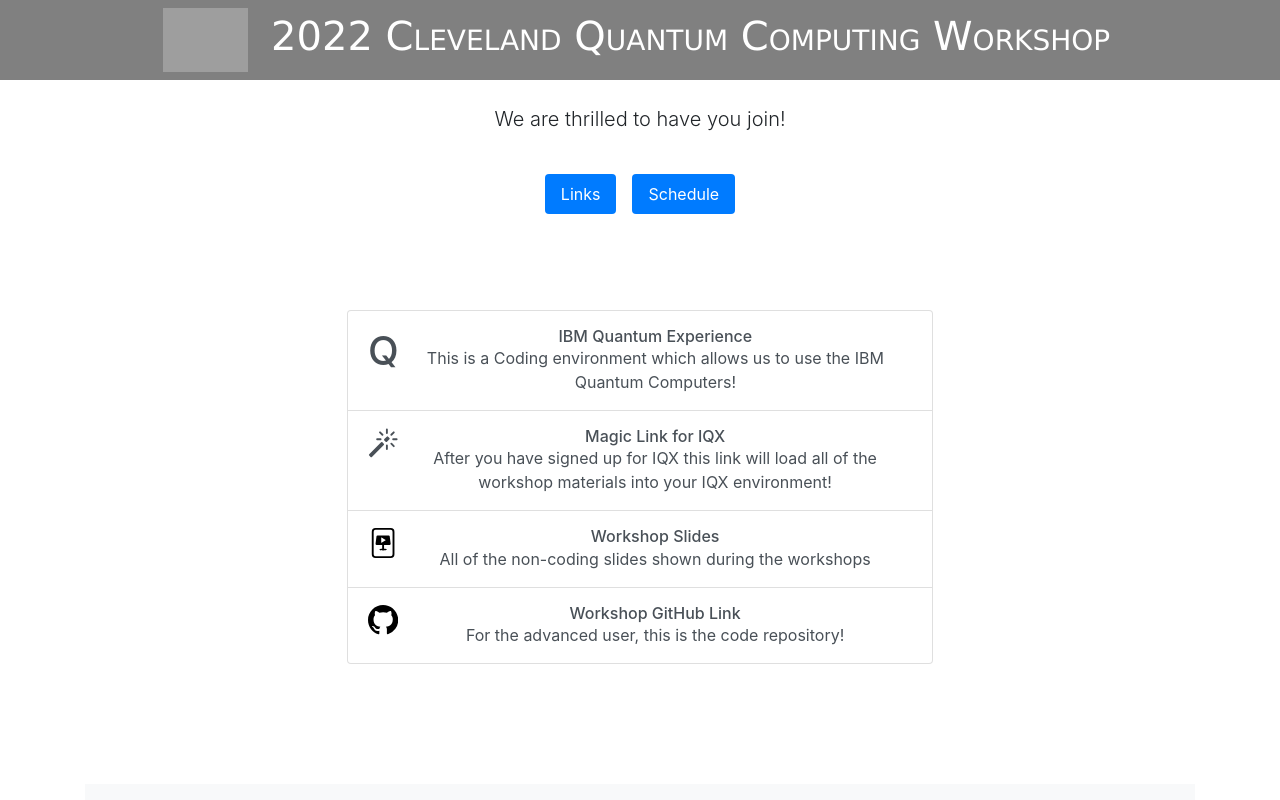
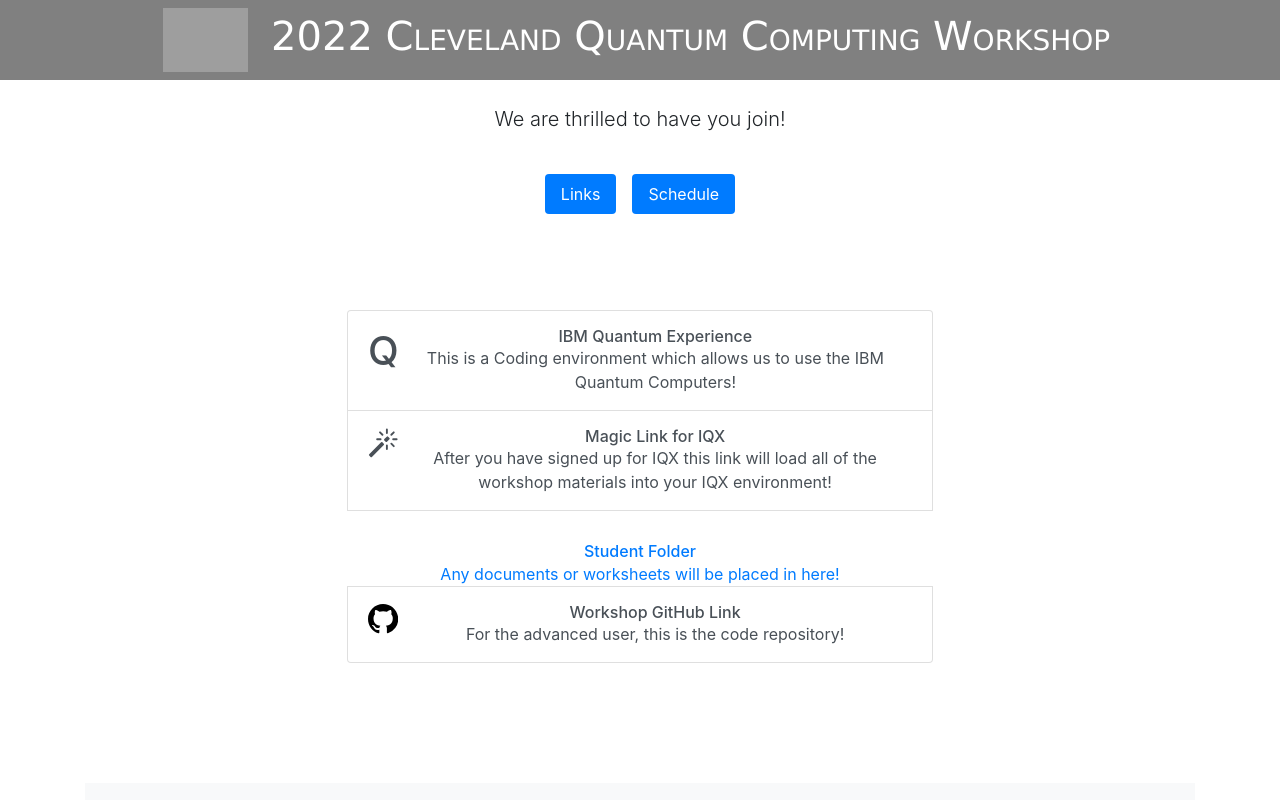
Before and after one commit to qubitbyqubit/cleveland_camp22, a plain HTML site: page index.html in a window 1280 px wide. Shown: the top 800 px of the page. Drawn offline with nearby package versions, Linux system fonts and the light colour scheme; grey boxes are pictures that could not be loaded.

Commit message:
edits to index page

```diff
--- a/index.html
+++ b/index.html
@@ -62,20 +62,20 @@
       </div>
       </a>
 
-      <a href="https://bit.ly/bitcamp_quantum_slides" class="list-group-item list-group-item-action d-flex gap-8 py-3" aria-current="true">
+      <a href="https://drive.google.com/drive/folders/1eJEsiLcPBBcd5SqjavBweO73lFh5NWKu?usp=sharingclass="list-group-item list-group-item-action d-flex gap-8 py-3" aria-current="true">
         <svg height="32" aria-hidden="true" viewBox="0 0 16 16" version="1.1" width="32" data-view-component="true">
-          <path d="M5 4a.5.5 0 0 0-.496.438l-.5 4A.5.5 0 0 0 4.5 9h3v2.016c-.863.055-1.5.251-1.5.484 0 .276.895.5 2 .5s2-.224 2-.5c0-.233-.637-.429-1.5-.484V9h3a.5.5 0 0 0 .496-.562l-.5-4A.5.5 0 0 0 11 4H5zm2 3.78V5.22c0-.096.106-.156.19-.106l2.13 1.279a.125.125 0 0 1 0 .214l-2.13 1.28A.125.125 0 0 1 7 7.778z"/>
-          <path d="M2 2a2 2 0 0 1 2-2h8a2 2 0 0 1 2 2v12a2 2 0 0 1-2 2H4a2 2 0 0 1-2-2V2zm10-1H4a1 1 0 0 0-1 1v12a1 1 0 0 0 1 1h8a1 1 0 0 0 1-1V2a1 1 0 0 0-1-1z"/>
+         <path d="M390.5,144c0,0-154.7,0-167,0c-4.7,0-10.7-9.9-18.5-19c-7.1-8.3-14.7-13-20.5-13c-7.5,0-60.3,0-60.3,0  c-15.5,0-28.2,8.9-28.2,24.3v234.6c0,15.5,12.7,29.1,28.2,29.1h266.3c15.5,0,25.5-13.6,25.5-29.1V168.8C416,153.3,406,144,390.5,144  z M124.2,128H168c0,0,7.4,0,11.3,0c3.9,0,8.6,1.6,14.3,8.3c12.1,14.3,15.5,23.7,29.9,23.7h167c6.6,0,9.5,2.2,9.5,8.8V192H112v-55.7  C112,127.3,122.3,128,124.2,128z M390.5,384H124.2c-6.5,0-12.2-6.2-12.2-13.1V208h288v162.9C400,376.9,397.4,384,390.5,384z"/>
         </svg>
       <div class="d-flex gap-2 w-100 justify-content-center">
         <div>
-          <h6 class="mb-0">Workshop Slides</h6>
-          <p class="mb-0 opacity-75">All of the non-coding slides shown during the workshops</p>
+          <h6 class="mb-0">Student Folder</h6>
+          <p class="mb-0 opacity-75">Any documents or worksheets will be placed
+          in here!</p>
         </div>
       </div>
       </a>
 
-      <a href="https://github.com/qubitbyqubit/bitcamp_quantum" class="list-group-item list-group-item-action d-flex gap-8 py-3" aria-current="true">
+      <a href="https://github.com/qubitbyqubit/cleveland_camp22" class="list-group-item list-group-item-action d-flex gap-8 py-3" aria-current="true">
         <svg height="32" aria-hidden="true" viewBox="0 0 16 16" version="1.1" width="32" data-view-component="true" class="octicon octicon-mark-github v-align-middle"> <path fill-rule="evenodd" d="M8 0C3.58 0 0 3.58 0 8c0 3.54 2.29 6.53 5.47 7.59.4.07.55-.17.55-.38 0-.19-.01-.82-.01-1.49-2.01.37-2.53-.49-2.69-.94-.09-.23-.48-.94-.82-1.13-.28-.15-.68-.52-.01-.53.63-.01 1.08.58 1.23.82.72 1.21 1.87.87 2.33.66.07-.52.28-.87.51-1.07-1.78-.2-3.64-.89-3.64-3.95 0-.87.31-1.59.82-2.15-.08-.2-.36-1.02.08-2.12 0 0 .67-.21 2.2.82.64-.18 1.32-.27 2-.27.68 0 1.36.09 2 .27 1.53-1.04 2.2-.82 2.2-.82.44 1.1.16 1.92.08 2.12.51.56.82 1.27.82 2.15 0 3.07-1.87 3.75-3.65 3.95.29.25.54.73.54 1.48 0 1.07-.01 1.93-.01 2.2 0 .21.15.46.55.38A8.013 8.013 0 0016 8c0-4.42-3.58-8-8-8z"></path></svg>
       <div class="d-flex gap-2 w-100 justify-content-center">
         <div>
@@ -99,7 +99,7 @@
     <h1 class="display-5 fw-bold mb-0">Schedule</h1>
     <a id="schedule"></a>
   </div>
-
+      <!--
       <h2>Friday</h2>
       <div class="row">
         <h4 class="col-md-3">9:30pm - 10:00pm</h4> <h4
@@ -116,7 +116,7 @@
       <div class="row">
         <h4 class="col-md-3">6:00pm - 7:00pm</h4> <h4 class="col-md-3"><b>Workshop 4</b></h4><p class="col-md-3">Near-Term Algorithms</p><h4 class="col-md-3"><i>Heritage Room</i></h4>
       </div>
-
+      -->
   </div>
 </div>
 </div>
```
